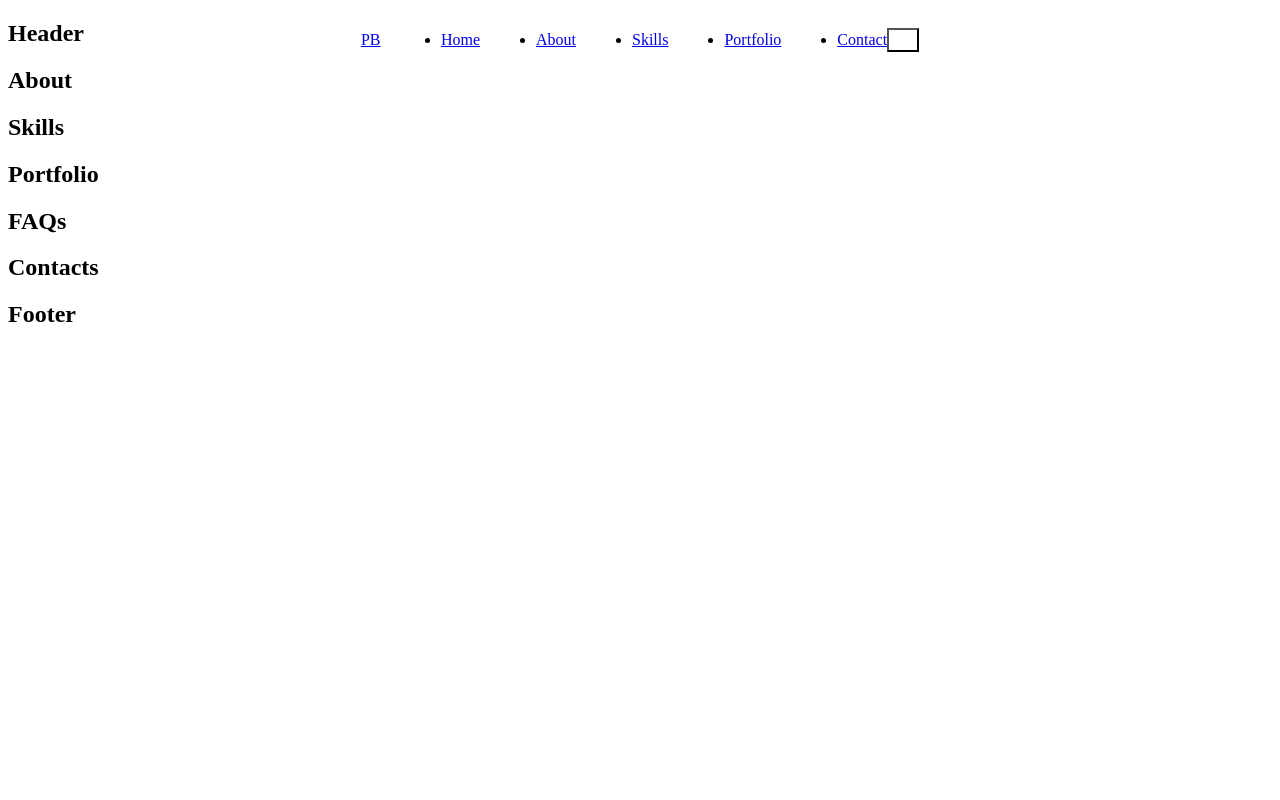
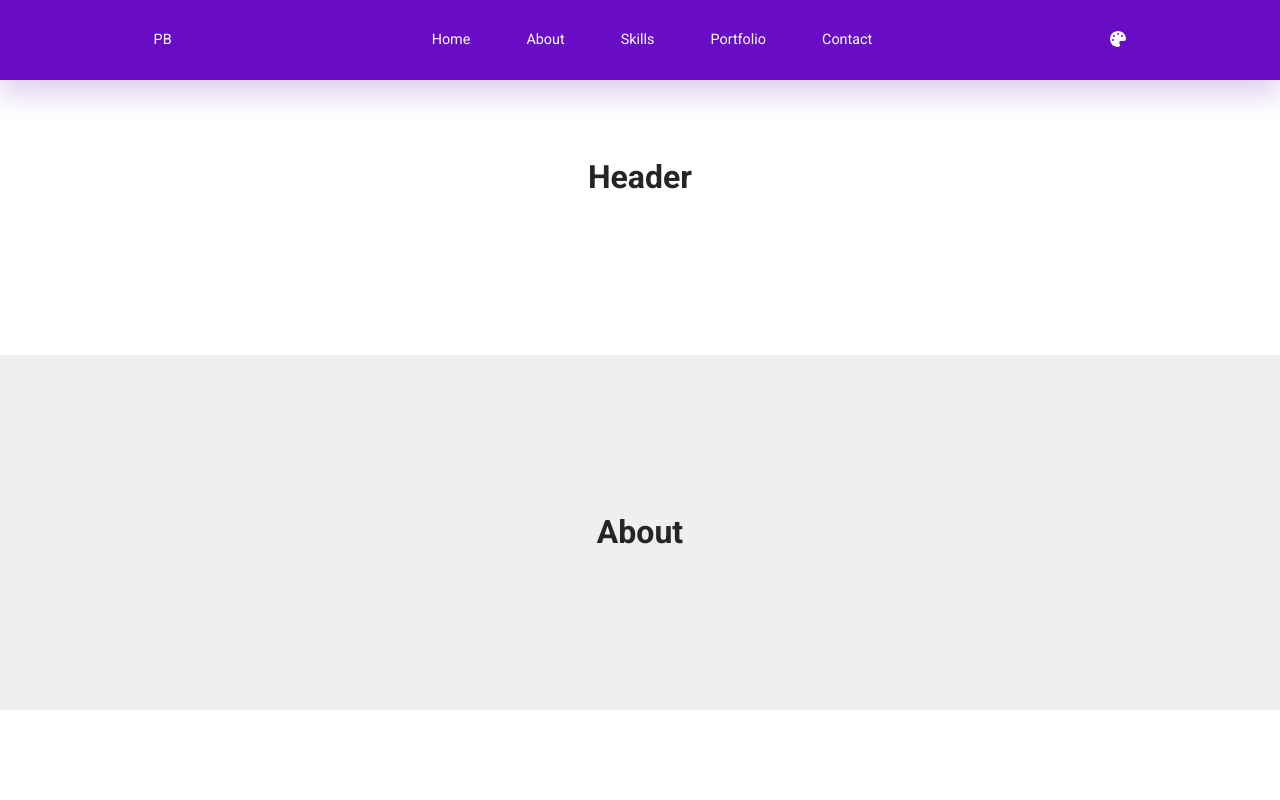
Before and after one commit to BaldezPatrick/Portfolio, a React (Create React App) app: page / in a window 1280 px wide. Shown: the top 800 px of the page. Built offline with nearby package versions, Linux system fonts and the light colour scheme.

Commit message:
feat(GlobalStyle): First global style.

```diff
--- /dev/null
+++ b/src/index.css
@@ -0,0 +1,202 @@
+@import url('https://fonts.googleapis.com/css2?family=Roboto:wght@300;400;500;700&display=swap');
+
+* {
+    border: 0;
+    box-sizing: border-box;
+    list-style-type: none;
+    margin: 0;
+    outline: 0;
+    padding: 0;
+    text-decoration: none;
+}
+
+:root {
+    --primary-hue: 270;
+    --black-lightness: 15%;
+    --dark-lightness: 44%;
+    --light-lightness: 94%;
+    --white-lightness: 100%;
+    --color-primary: hsl(var(--primary-hue), 89%, 41%);
+    --color-white: hsl(0, 5%, var(--white-lightness));
+    --color-light: hsl(var(--primary-hue), 5%, var(--light-lightness));
+    --color-black: hsl(var(--primary-hue), 5%, var(--black-lightness));
+    --color-dark: hsl(var(--primary-hue), 5%, var(--dark-lightness));
+
+    --container-width-lg: 76%;
+    --container-width-md: 90%;
+
+    --border-radius-1: 1.2rem;
+    --border-radius-2: 0.8rem;
+    --border-radius-3: 0.5rem;
+
+    --transition: all 500ms ease;
+}
+
+html {
+    scroll-behavior: smooth;
+}
+
+body {
+    font-family: 'Roboto', sans-serif;
+    font-size: 0.9rem;
+    line-height: 1.6;
+}
+
+.container {
+    margin-inline: auto;
+    max-width: 1920px;
+    width: var(--container-width-lg);
+}
+
+section {
+    background: var(--color-light);
+    padding: 10rem 0;
+    transition: var(--transition);
+}
+
+section:nth-child(even) {
+    background: var(--color-white);
+}
+
+section > h2 {
+    text-align: center;
+}
+
+section > {
+    margin: 05rem auto 4rem;
+    text-align: center;
+    width: 40%;
+}
+
+a {
+    color: var(--color-white);
+    transition: var(--transition);
+}
+
+h1, h2, h3, h4, h5, h6 {
+    color: var(--color-black);
+    line-height: 1.1;
+}
+
+h1 {
+    font-size: 3rem;
+}
+
+h2 {
+    font-size: 2rem;
+}
+
+h3 {
+    font-size: 1.6rem;
+}
+
+h4 {
+    font-size: 1.1rem;
+}
+
+h5 {
+    font-size: 0.95rem;
+}
+
+h6 {
+    font-size: 0.8rem;
+}
+
+.img {
+    display: block;
+    object-fit: cover;
+    width: 100%;
+}
+
+.btn {
+    align-items: center;
+    background: var(--color-light);
+    border: 2px solid transparent;
+    border-radius: var(--border-radius-2);
+    color: var(--color-black);
+    cursor: pointer;
+    display: flex;
+    display: inline-block;
+    gap: 1rem;
+    padding: 0.6rem 2.5rem;
+    width: fit-content;
+}
+
+.btn:hover {
+    background-color: transparent;
+    border-color: var(--color-light);
+    transform: translateY(-0.5rem);
+}
+
+.btn.white {
+    background: var(--color-white);
+}
+
+.btn.white:hover {
+    background: transparent;
+    border-color: var(--color-white);
+}
+
+.btn.primary {
+    background: var(--color-primary);
+    color: #fff;
+}
+
+.btn.primary:hover {
+    background: transparent;
+    border-color: var(--color-primary);
+    color: var(--color-primary);
+}
+
+.btn.smaller {
+    padding: 0.5rem 1.2rem;
+}
+
+@media screen and (max-width: 1024px) {
+    body {
+        font-size: 1rem;
+    }
+
+    .contianer {
+        width: var(--container-width-md);
+    }
+
+    section {
+        padding: 8rem 0;
+    }
+
+    section > p {
+        margin-bottom: 3rem;
+        width: 72%;
+    }
+
+    h1 {
+        font-size: 2rem;
+    }
+}
+
+@media screen and (max-width: 600px) {
+    h1 {
+        font-size: 2.4rem;
+    }
+
+    h2 {
+        font-size: 1.8rem;
+    }
+
+    h3 {
+        font-size: 1.4rem;
+    }
+
+    h4 {
+        font-size: 1rem;
+    }
+
+    .btn {
+        padding: 0.6rem 1.5rem;
+    }
+
+    section > p {
+        width: var(--container-width-md);
+    }
+}
--- a/src/index.js
+++ b/src/index.js
@@ -2,6 +2,7 @@ import React from 'react'
 import ReactDOM from 'react-dom/client'
 import App from './App'
 import { BrowserRouter } from 'react-router-dom'
+import './index.css'
 
 const root = ReactDOM.createRoot(document.getElementById('root'))
 root.render(
```
